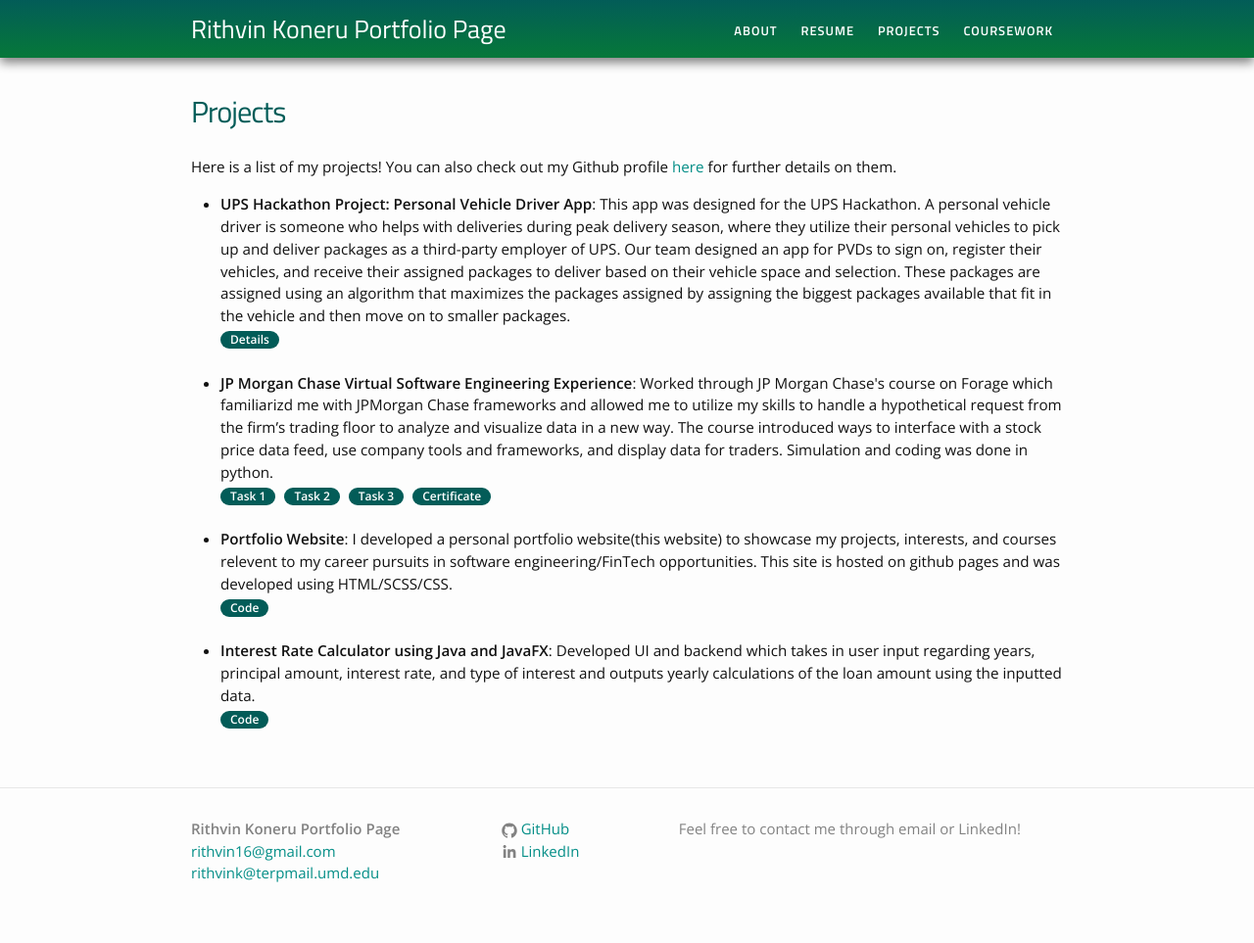
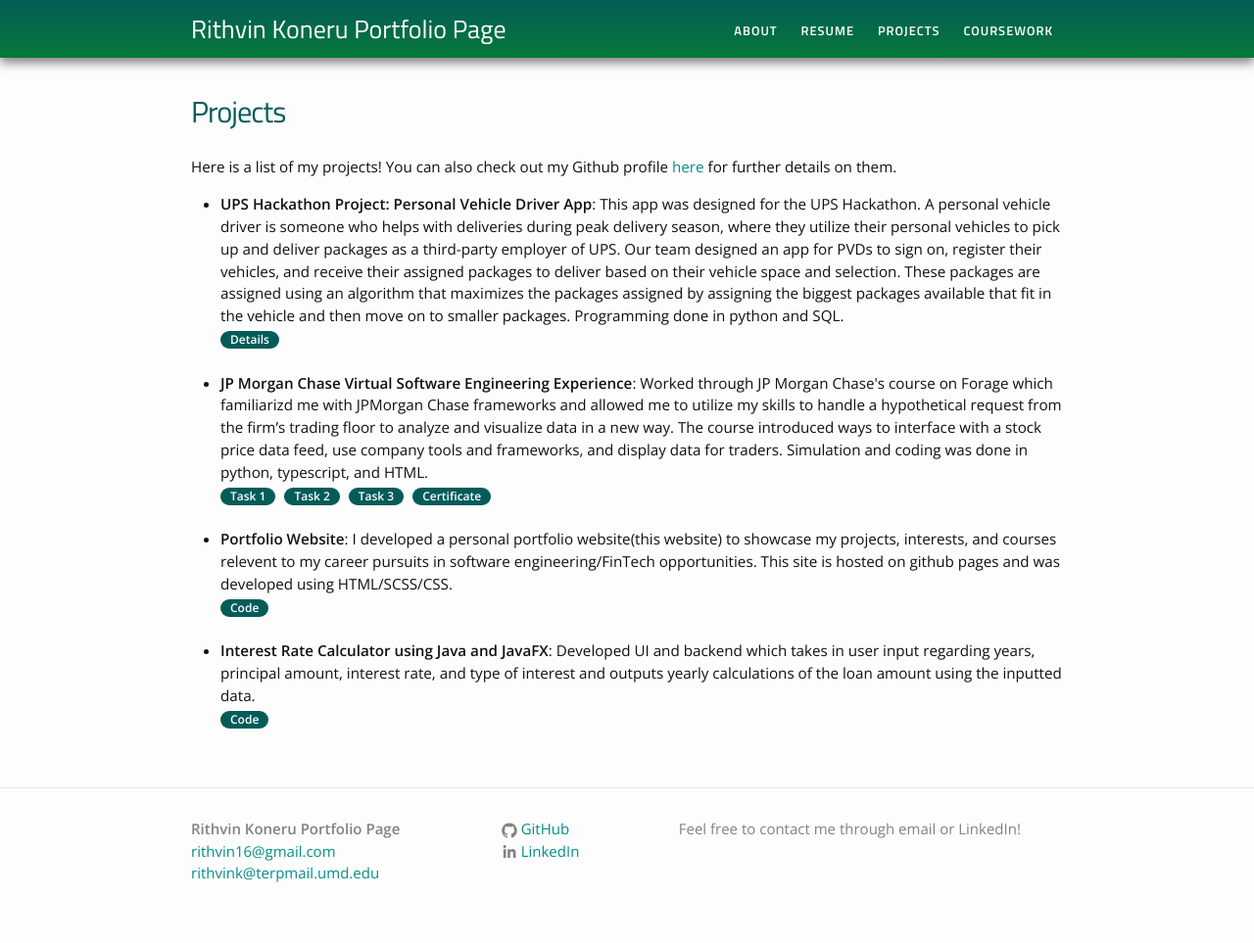
Before and after one commit to RithvinK/RithvinK.github.io, a Jekyll site: the page built from projects.md, in a window 1280 px wide. Shown: the whole page at 98% size. Built offline with Jekyll 4.4.1, drawn with Linux system fonts in a browser that asks for light colours.

Commit message:
Update projects.md

```diff
--- a/projects.md
+++ b/projects.md
@@ -8,11 +8,11 @@ Here is a list of my projects! You can also check out my Github profile <a href=
 
 <ul>
 	<li>
-		<b>UPS Hackathon Project: Personal Vehicle Driver App</b>: This app was designed for the UPS Hackathon. A personal vehicle driver is someone who helps with deliveries during peak delivery season, where they utilize their personal vehicles to pick up and deliver packages as a third-party employer of UPS. Our team designed an app for PVDs to sign on, register their vehicles, and receive their assigned packages to deliver based on their vehicle space and selection. These packages are assigned using an algorithm that maximizes the packages assigned by assigning the biggest packages available that fit in the vehicle and then move on to smaller packages. <br>
+		<b>UPS Hackathon Project: Personal Vehicle Driver App</b>: This app was designed for the UPS Hackathon. A personal vehicle driver is someone who helps with deliveries during peak delivery season, where they utilize their personal vehicles to pick up and deliver packages as a third-party employer of UPS. Our team designed an app for PVDs to sign on, register their vehicles, and receive their assigned packages to deliver based on their vehicle space and selection. These packages are assigned using an algorithm that maximizes the packages assigned by assigning the biggest packages available that fit in the vehicle and then move on to smaller packages. Programming done in python and SQL. <br>
 		<a href="/PVD_App_Pres.pdf"><div class="color-button">Details</div></a>
 	</li><br>
 	<li>
-		<b>JP Morgan Chase Virtual Software Engineering Experience</b>: Worked through JP Morgan Chase's course on Forage which familiarizd me with JPMorgan Chase frameworks and allowed me to utilize my skills to handle a hypothetical request from the firm’s trading floor to analyze and visualize data in a new way. The course introduced ways to interface with a stock price data feed, use company tools and frameworks, and display data for traders. Simulation and coding was done in python.<br>
+		<b>JP Morgan Chase Virtual Software Engineering Experience</b>: Worked through JP Morgan Chase's course on Forage which familiarizd me with JPMorgan Chase frameworks and allowed me to utilize my skills to handle a hypothetical request from the firm’s trading floor to analyze and visualize data in a new way. The course introduced ways to interface with a stock price data feed, use company tools and frameworks, and display data for traders. Simulation and coding was done in python, typescript, and HTML.<br>
 		<a href="https://github.com/RithvinK/forage-jpmc-swe-task-1"><div class="color-button">Task 1</div><a>
 		<a href="https://github.com/RithvinK/forage-jpmc-swe-task-2"><div class="color-button">Task 2</div><a>
 		<a href="https://github.com/RithvinK/forage-jpmc-swe-task-3"><div class="color-button">Task 3</div><a>
```
